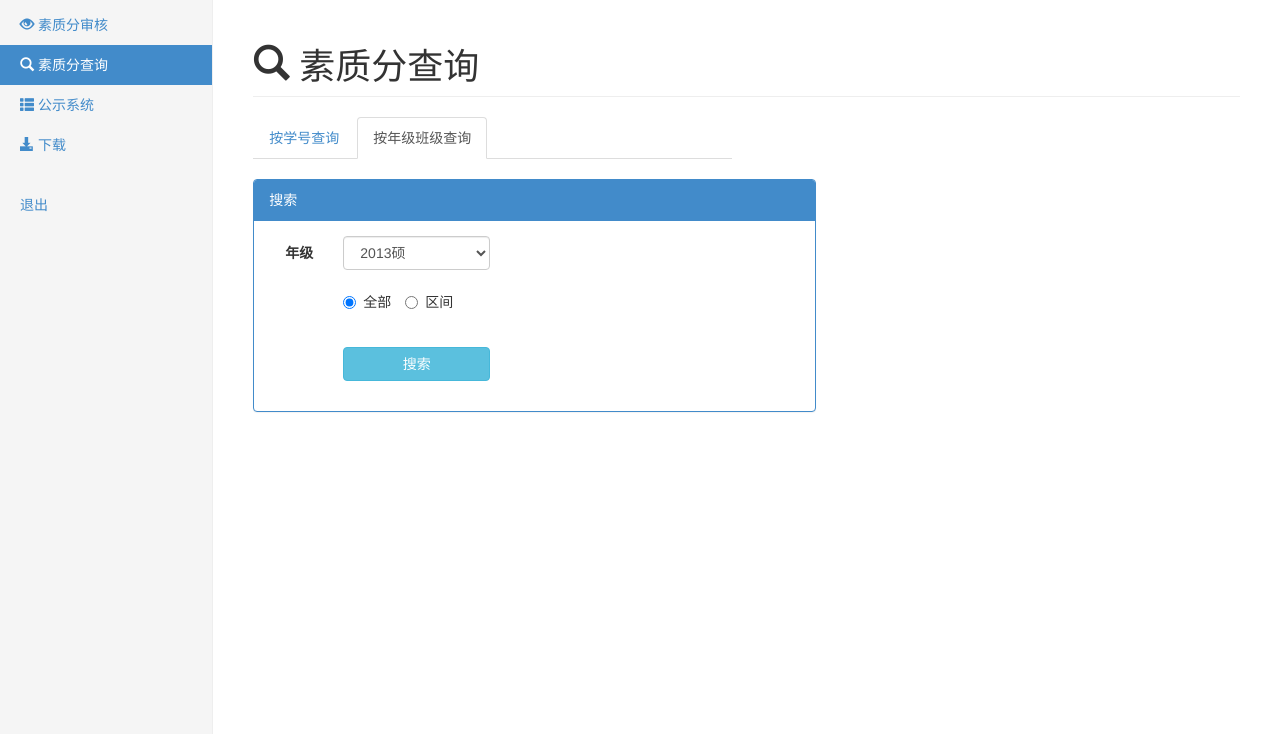
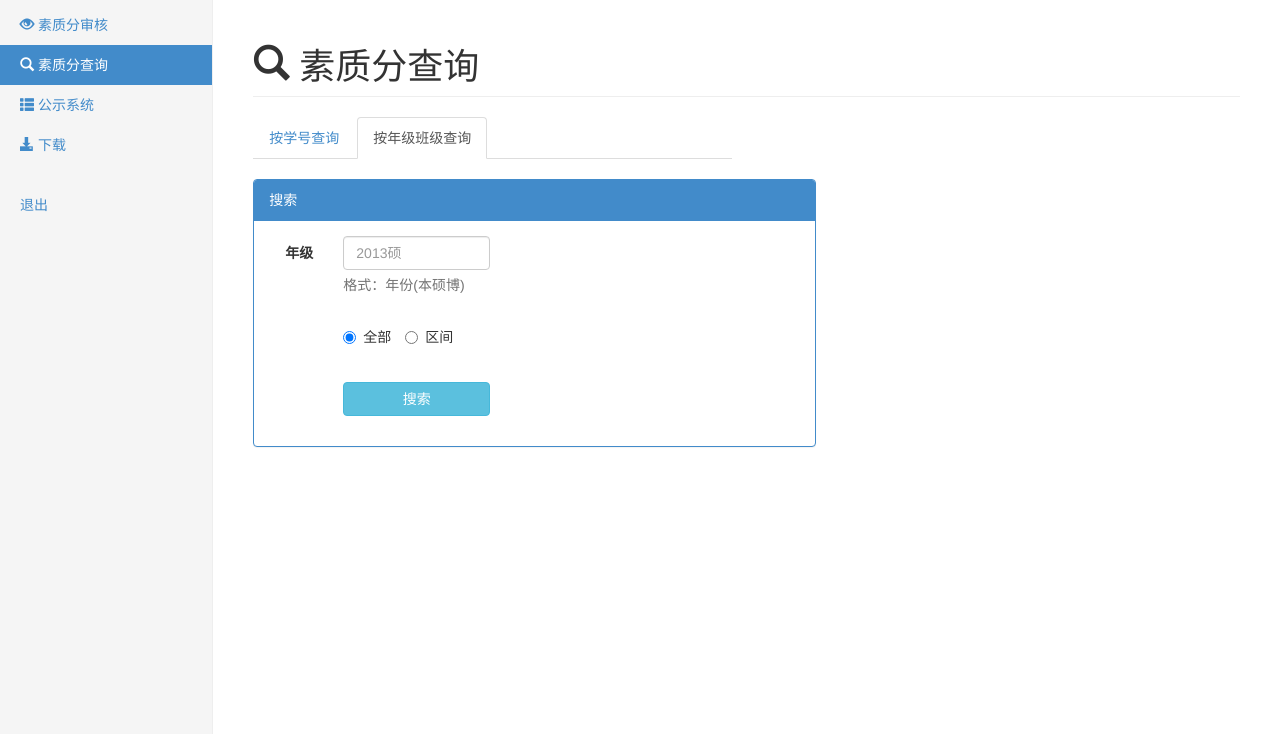
Before and after one commit to hanxiaomax/scorecalcu4ME, a Flask app: a page that uses app/templates/admin_search.html in a window 1280 px wide, after a click on "按年级班级查询". Shown: the part 66-800 px from the top of the page. Run offline with Flask 2, Linux system fonts and the light colour scheme; a user stored in the database is signed in; data comes from the database, SQL or seed files in the repository; parts of the project's set-up code (start-up, migrations or seed data) failed here and were passed over; some libraries are stand-ins or nearby versions.

Commit message:
输入年级而不是选择，包括搜索和公示页面

```diff
--- a/app/templates/admin_search.html
+++ b/app/templates/admin_search.html
@@ -198,10 +198,11 @@ background:  0px 0px; padding-left: 16px; padding-bottom: 2px; font-weight: bold
                             <div class="form-group">
                               <label for="gradelist" class="col-md-2 control-label">年级</label>
                               <div class="col-md-6">
-                                <select class="form-control" id="gradelist">
-                                  <option>2013硕</option>
-                                </select>
+                                <input type="text" class="form-control" name="gradeinput" id="gradeinput" placeholder="2013硕">
+                                <span class="help-block">格式：年份(本硕博)</span>
                               </div>
+
+
                             </div>
                             <div class="form-group" name="radiobtn2">
                               <div class="col-md-offset-2 col-md-6">
@@ -371,7 +372,7 @@ $(function() {
     if ($("#searchgradeform").valid()){
 
     $.get($SCRIPT_ROOT + "/_getStuInfo", {
-      grade:$("#gradelist option:selected").text(),
+      grade:$('input[name="gradeinput"]').val(),
       starttime:$("#datepicker1").val(),
       endtime:$("#datepicker2").val(),
       searchtype:searchtype
```
Also changed, not shown: app/SearchEngine.py (+14 -11 lines).
